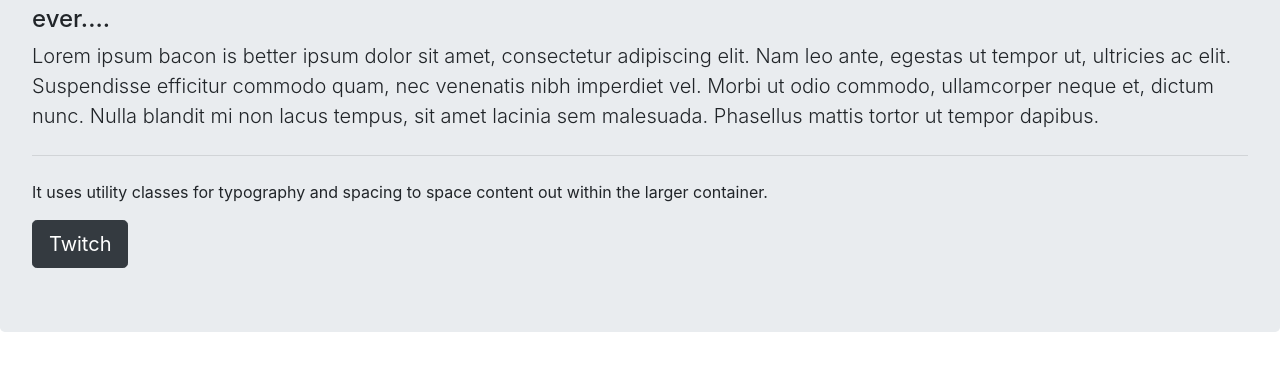
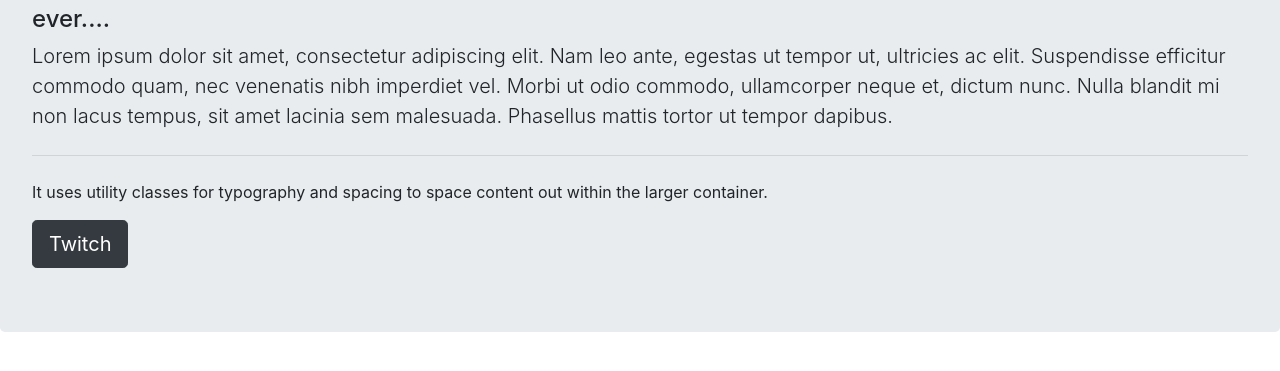
Before and after one commit to clmitchell630/wiki-werks, a plain HTML site: page index.html in a window 1280 px wide. Shown: the part 237-608 px from the top of the page. Drawn offline with nearby package versions, Linux system fonts and the light colour scheme.

Commit message:
test test test

```diff
--- a/index.html
+++ b/index.html
@@ -26,7 +26,7 @@
         <h1 class="display-4">Hello, world!</h1>
         <h2>The best Lorem ipsum!</h2>
         <h4>ever....</h4>
-        <p class="lead">Lorem ipsum bacon is better ipsum dolor sit amet, consectetur adipiscing elit. Nam leo ante, egestas ut tempor ut,
+        <p class="lead">Lorem ipsum dolor sit amet, consectetur adipiscing elit. Nam leo ante, egestas ut tempor ut,
             ultricies ac elit. Suspendisse efficitur commodo quam, nec venenatis nibh imperdiet vel. Morbi ut odio
             commodo, ullamcorper neque et, dictum nunc. Nulla blandit mi non lacus tempus, sit amet lacinia sem
             malesuada. Phasellus mattis tortor ut tempor dapibus.</p>
```
